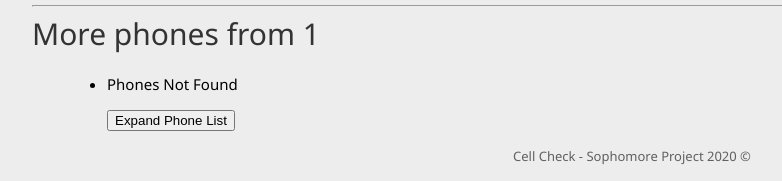
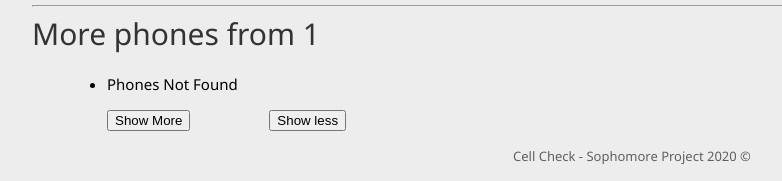
Before and after one commit to sydneyhill3901/CSI2999, a Django app: page /CellCheck/Manufacturer/1 in a window 1280 px wide. Shown: the part 1250-1431 px from the top of the page, without its empty margins (8-790 px from the left). Run offline with Django 3.2, Linux system fonts and the light colour scheme; data that the repository does not hold is empty.

Commit message:
Added show less button and fixed sprint/bestbuy uneven h3

```diff
--- a/CSI2999/CellCheck/templates/CellCheck/Manufacturer.html
+++ b/CSI2999/CellCheck/templates/CellCheck/Manufacturer.html
@@ -176,8 +176,8 @@
                         {% endfor %}
 
                     </ul>
-                    <button id="Collapsible" style="margin-left:75px;">Expand Phone List</button>
-
+                    <button id="Collapsible" style="margin-left:75px;">Show More</button>
+                    <button id="Retractable" style="margin-left:75px;">Show less</button>
                     </div>
             </div>
         </div>
@@ -218,6 +218,17 @@
                     });
                 });
             </script>
+            <script>
+                $(function () {
+                    x=0;
+                    $('#collapsingList li').slice(0, 0).show();
+                    $('#Retractable').on('click', function (e) {
+                        e.preventDefault();
+                        x = x+5;
+                        $('#collapsingList li').slice(0, x).slideUp();
+                    });
+                });
+            </script>
 
 </body>
 
--- a/CSI2999/CellCheck/templates/CellCheck/Review.html
+++ b/CSI2999/CellCheck/templates/CellCheck/Review.html
@@ -228,10 +228,11 @@
                                                 <ul class="best">
                                                     <h3>Best Buy</h3>
                                                     </ul>
-                                                <u1 class="sprint">
+                                                <ul class="sprint">
                                                     <h3>Sprint</h3>
-                                                </u1>
+                                                </ul>
                                             </div>
+                                        </div>
 
                             </div>
                         </div>
```
